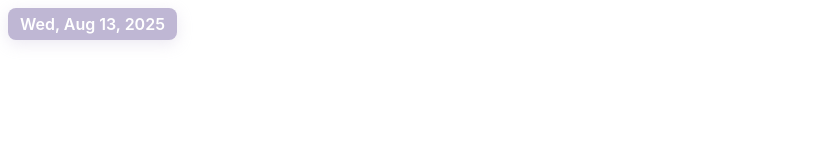
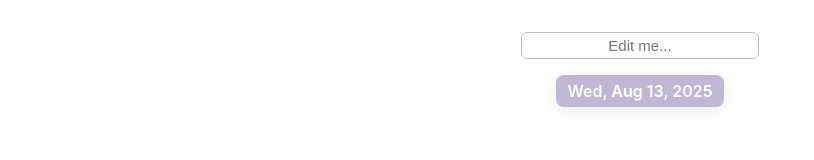
Before and after one commit to jaswitham/notion-widgets, a plain HTML site: page index.html in a window 1280 px wide. Shown: the whole page, without its empty margins (0-814 px from the left). Drawn offline with Linux system fonts and the light colour scheme.

Commit message:
text-box

```diff
--- a/index.html
+++ b/index.html
@@ -29,10 +29,34 @@
             transform: translateY(0);
             box-shadow: 0 2px 10px rgba(191, 183, 212, 0.3);
         }
+
+        /* Added styles for the textbox */
+        #editableTextbox {
+            padding: 4px 8px;
+            font-size: 15px;
+            border-radius: 6px;
+            border: 1px solid #bfb7d4;
+            width: 220px;
+            text-align: center;
+            outline: none;
+            transition: border-color 0.2s;
+        }
+        #editableTextbox:focus {
+            border-color: #bfb7d4;
+            outline: none;
+            box-shadow: none;
+        }
+        #editableTextbox:active {
+            outline: none;
+            box-shadow: none;
+        }
     </style>
 </head>
 <body>
-    <button id="dateButton" class="date-button"></button>
+    <div style="display: flex; flex-direction: column; align-items: center; gap: 16px; margin-top: 32px;">
+        <input type="text" id="editableTextbox" placeholder="Edit me...">
+        <button id="dateButton" class="date-button"></button>
+    </div>
 
     <script>
         const button = document.getElementById('dateButton');
```
